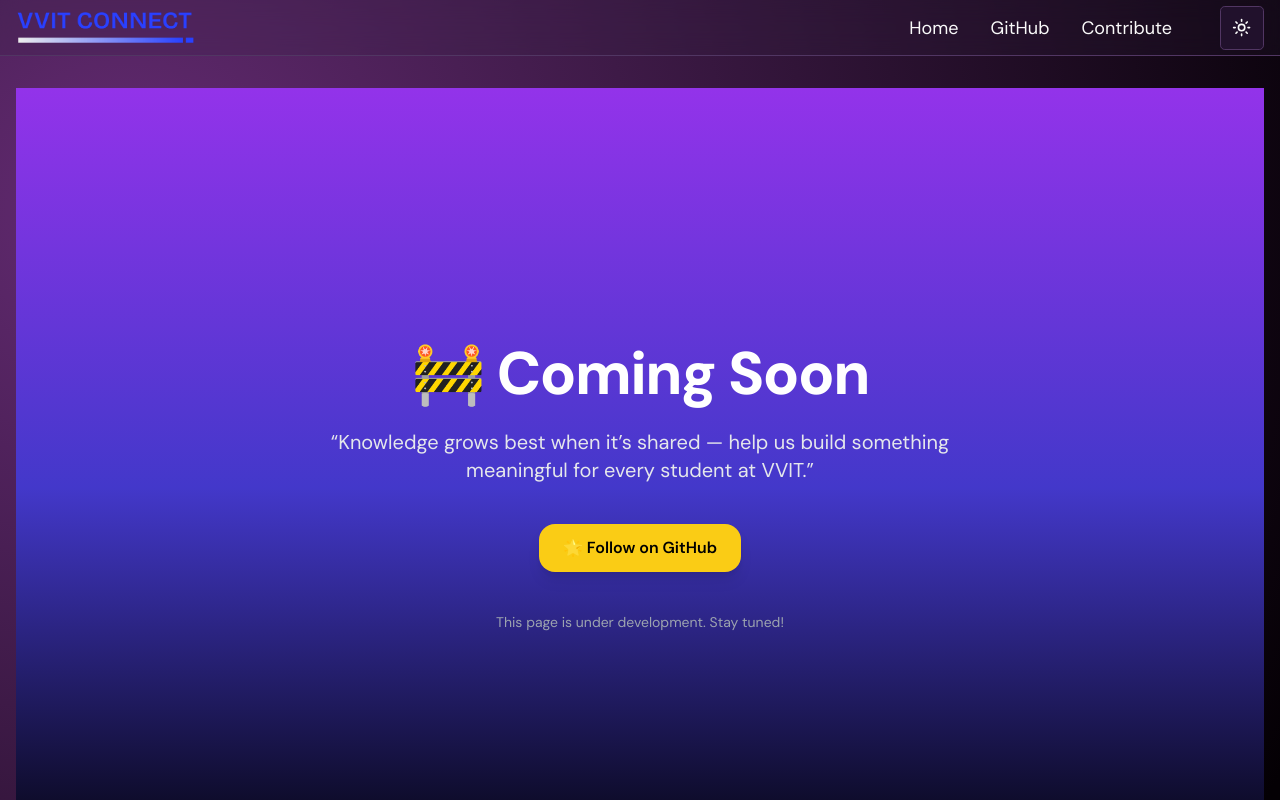
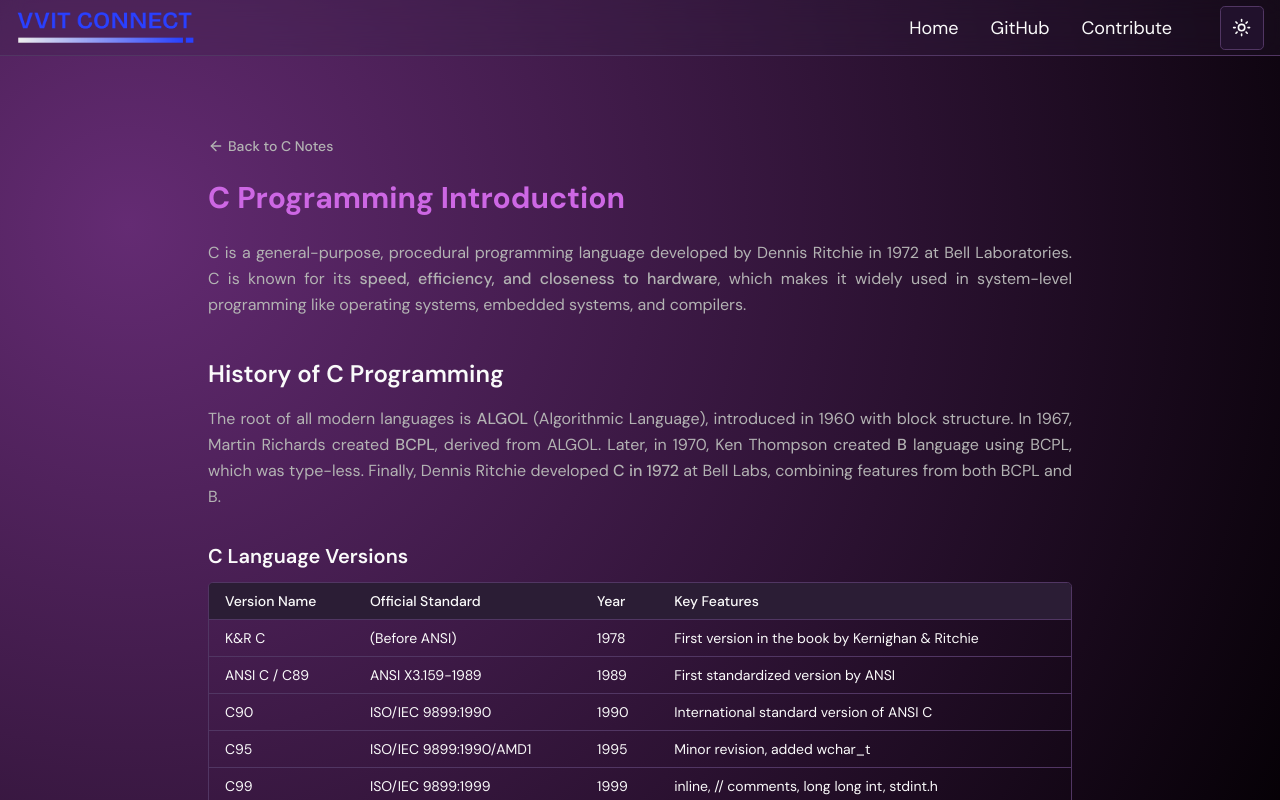
Before and after one commit to pyKinsu/VVITConnect, a Next.js app: page /notes/c/introduction in a window 1280 px wide. Before the commit this address had no page. Shown: the top 800 px of the page. Built offline with nearby package versions, Linux system fonts and the light colour scheme.

Commit message:
Create page.tsx

```diff
--- /dev/null
+++ b/src/app/notes/c/introduction/page.tsx
@@ -0,0 +1,86 @@
+"use client";
+
+import { ArrowLeft } from "lucide-react";
+import Link from "next/link";
+
+export default function Introduction() {
+  const versionData = [
+    { name: "K&R C", standard: "(Before ANSI)", year: "1978", features: "First version in the book by Kernighan & Ritchie" },
+    { name: "ANSI C / C89", standard: "ANSI X3.159-1989", year: "1989", features: "First standardized version by ANSI" },
+    { name: "C90", standard: "ISO/IEC 9899:1990", year: "1990", features: "International standard version of ANSI C" },
+    { name: "C95", standard: "ISO/IEC 9899:1990/AMD1", year: "1995", features: "Minor revision, added wchar_t" },
+    { name: "C99", standard: "ISO/IEC 9899:1999", year: "1999", features: "inline, // comments, long long int, stdint.h" },
+    { name: "C11", standard: "ISO/IEC 9899:2011", year: "2011", features: "Multithreading, _Atomic, safer functions" },
+    { name: "C17", standard: "ISO/IEC 9899:2018", year: "2018", features: "Bug fixes and clarifications" },
+    { name: "C23 (latest)", standard: "ISO/IEC 9899:2024", year: "2024", features: "Improved Unicode, new attributes, type inference" },
+  ];
+
+  return (
+    <div className="max-w-4xl mx-auto px-4 py-12">
+      {/* Back button */}
+      <Link
+        href="/notes/c"
+        className="inline-flex items-center text-sm font-medium text-muted-foreground hover:text-foreground transition-colors mb-6"
+      >
+        <ArrowLeft className="w-4 h-4 mr-1" />
+        Back to C Notes
+      </Link>
+
+      {/* Title */}
+      <h1 className="text-3xl font-bold mb-6 text-primary">
+        C Programming Introduction
+      </h1>
+
+      {/* Overview */}
+      <p className="text-muted-foreground text-justify mb-6 leading-relaxed">
+        C is a general-purpose, procedural programming language developed by
+        Dennis Ritchie in 1972 at Bell Laboratories. C is known for its{" "}
+        <span className="font-medium">speed, efficiency, and closeness to hardware</span>,
+        which makes it widely used in system-level programming like operating
+        systems, embedded systems, and compilers.
+      </p>
+
+      {/* History */}
+      <h2 className="text-2xl font-semibold mt-10 mb-4">
+        History of C Programming
+      </h2>
+      <p className="text-muted-foreground text-justify leading-relaxed mb-6">
+        The root of all modern languages is <span className="font-medium">ALGOL</span> (Algorithmic Language),
+        introduced in 1960 with block structure. In 1967, Martin Richards created{" "}
+        <span className="font-medium">BCPL</span>, derived from ALGOL. Later, in 1970,{" "}
+        Ken Thompson created <span className="font-medium">B</span> language using BCPL,
+        which was type-less. Finally, Dennis Ritchie developed{" "}
+        <span className="font-medium">C in 1972</span> at Bell Labs, combining features
+        from both BCPL and B.
+      </p>
+
+      {/* Versions Table */}
+      <h3 className="text-xl font-semibold mt-8 mb-3">C Language Versions</h3>
+      <div className="overflow-x-auto rounded-lg border border-border">
+        <table className="w-full text-sm text-left border-collapse">
+          <thead className="bg-muted">
+            <tr>
+              <th className="px-4 py-2 font-medium">Version Name</th>
+              <th className="px-4 py-2 font-medium">Official Standard</th>
+              <th className="px-4 py-2 font-medium">Year</th>
+              <th className="px-4 py-2 font-medium">Key Features</th>
+            </tr>
+          </thead>
+          <tbody>
+            {versionData.map((row, idx) => (
+              <tr
+                key={idx}
+                className="border-t border-border hover:bg-accent/30 transition-colors"
+              >
+                <td className="px-4 py-2">{row.name}</td>
+                <td className="px-4 py-2">{row.standard}</td>
+                <td className="px-4 py-2">{row.year}</td>
+                <td className="px-4 py-2">{row.features}</td>
+              </tr>
+            ))}
+          </tbody>
+        </table>
+      </div>
+    </div>
+  );
+}
```
